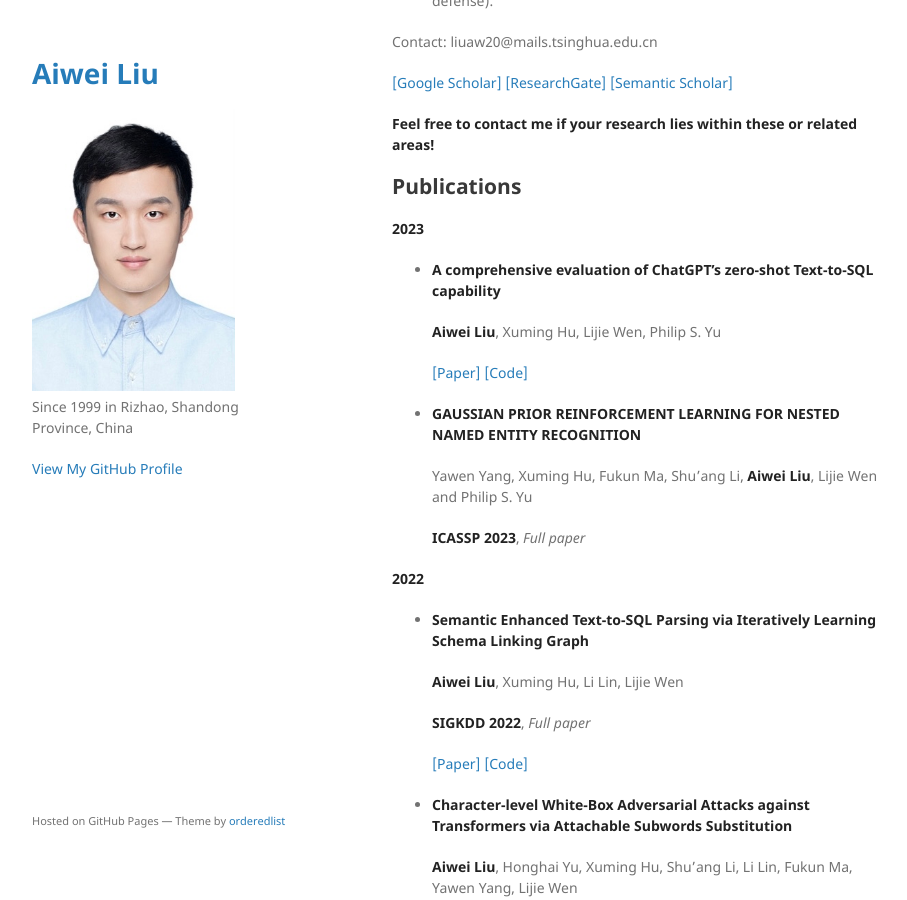
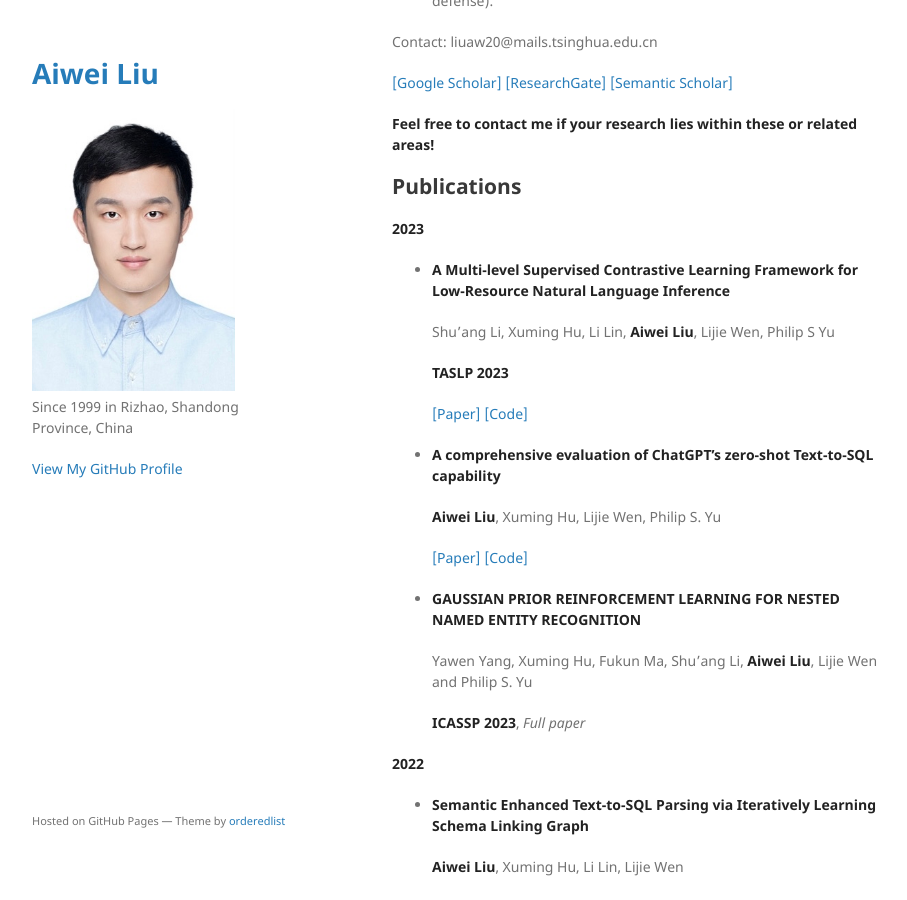
Before and after one commit to exlaw/exlaw.github.io, a Jekyll site: the page built from index.md, in a window 1280 px wide and 900 px high, scrolled down 361 px. Shown: the whole window, without its empty margins (178-1085 px from the left). Built offline with Jekyll 4.4.1, drawn with Linux system fonts in a browser that asks for light colours; our own code applies the rules of GitHub Pages for plain Markdown files.

Commit message:
add taslp

```diff
--- a/index.md
+++ b/index.md
@@ -21,6 +21,14 @@ Contact: liuaw20@mails.tsinghua.edu.cn
 ## Publications
 
 **2023**
+
+- **A Multi-level Supervised Contrastive Learning Framework for Low-Resource Natural Language Inference**
+
+  Shu’ang Li, Xuming Hu, Li Lin, **Aiwei Liu**, Lijie Wen, Philip S Yu
+
+  **TASLP 2023**
+
+  [[Paper]](https://arxiv.org/pdf/2205.15550.pdf) [[Code]](https://github.com/THU-BPM/MultiSCL)
 
 - **A comprehensive evaluation of ChatGPT's zero-shot Text-to-SQL capability**
 
```
